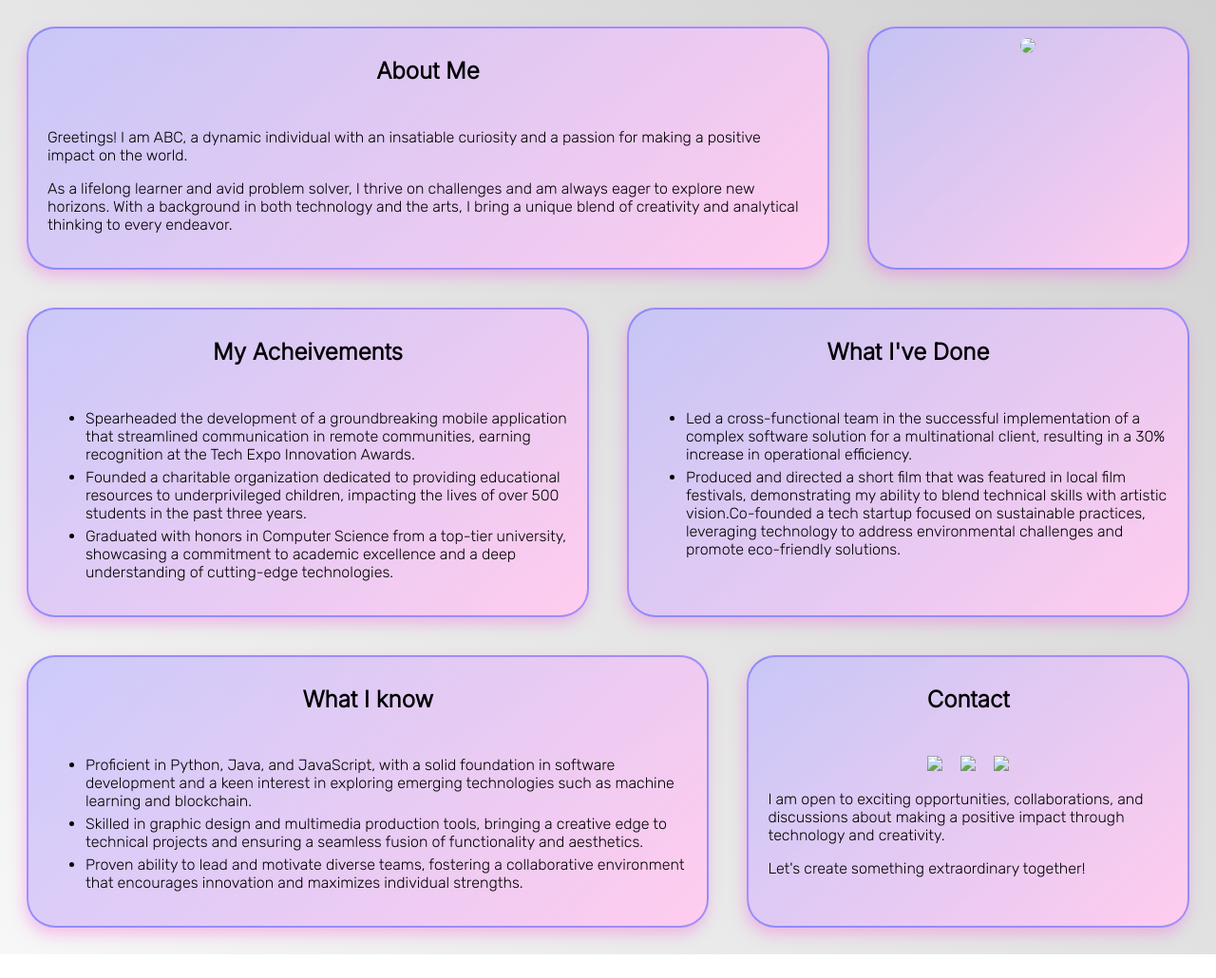
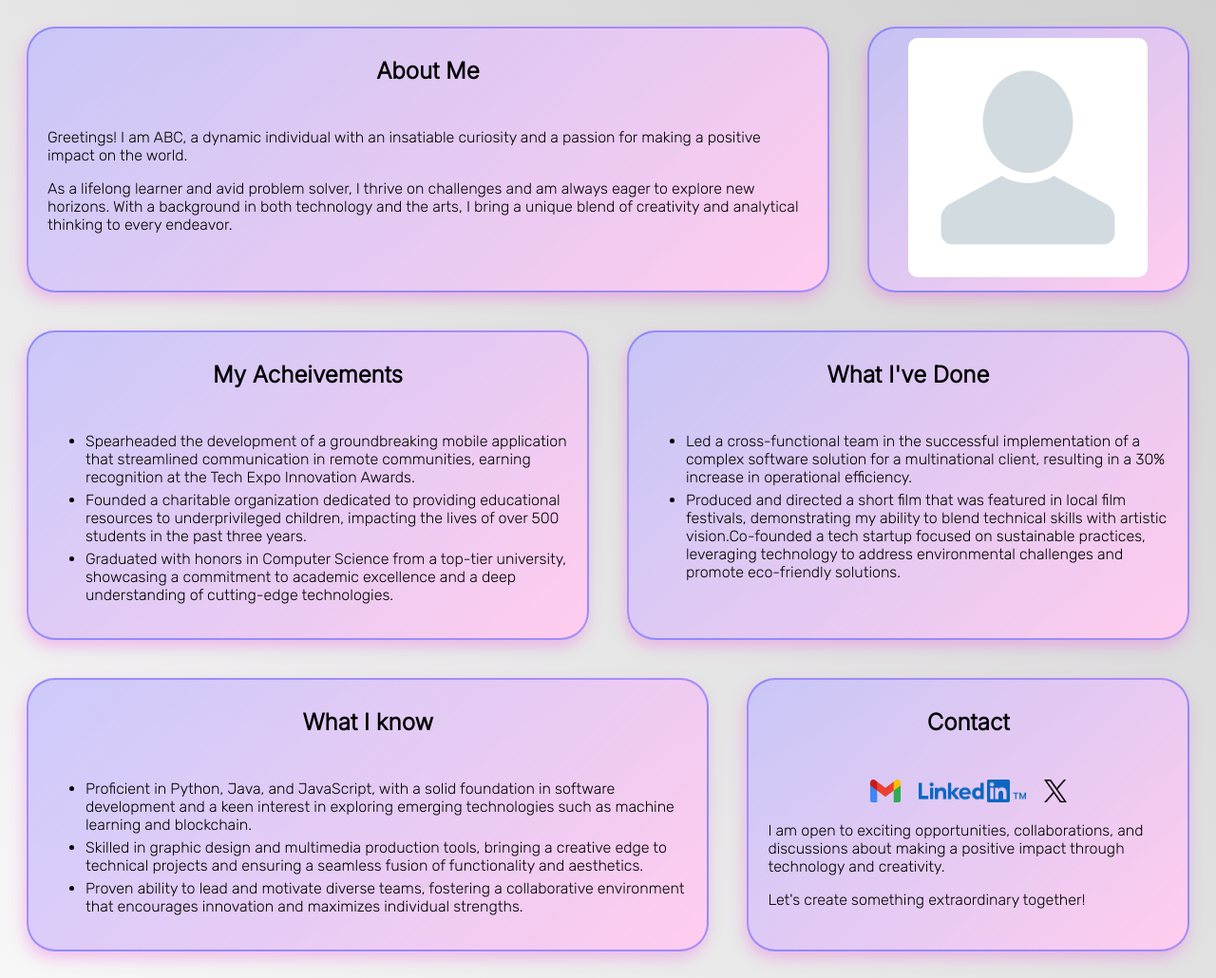
Before and after one commit to srajan0149/PPW, a plain HTML site: page index.html in a window 1280 px wide. Shown: the whole page at 95% size. Before the commit the page ends 1005 px from the top, so only its background shows below. Drawn offline with Linux system fonts and the light colour scheme; files that its build step writes are made by us from their sources; a script that the page names is missing.

Commit message:
minor fix

```diff
--- a/index.html
+++ b/index.html
@@ -5,7 +5,7 @@
 		<link rel="preconnect" href="https://fonts.googleapis.com">
 <link rel="preconnect" href="https://fonts.gstatic.com" crossorigin>
 <link href="https://fonts.googleapis.com/css2?family=Inter:wght@300&family=Rubik:wght@300&display=swap" rel="stylesheet">
-		<link rel="stylesheet" href="./clean.css">
+		<link rel="stylesheet" href="./themes/clean.css">
 		<script src="./main.js"></script>
 	</head>
 	<body>
@@ -18,7 +18,7 @@
 				</div>
 			</div>
 			<div class="box" style="text-align:center">
-				<img src="./person.jpg" style="border-radius:10px;width:80%">
+				<img src="./images/person.jpg" style="border-radius:10px;width:80%">
 			</div>
 			<div class="box">
 				<h2>My Acheivements</h2>
@@ -54,9 +54,9 @@
 				<h2>Contact</h2>
 				<div class="content">
 					<p style="text-align:center;">
-					<a href="mailto:abcxyz@gmail.com"><img src="./gmail.png" style="height:1.5em;margin-right:7.5px;"/><a>
-					<a href="https://linked.in/abcxyz"><img src="./linkedin.png" style="height:1.5em;margin-right:7.5px;margin-left:7.5px"/></a>
-					<a href="https://twitter.com/abcxyz"/><img src="./x-black.png" style="height:1.5em;margin-left:7.5px;"></a></p>
+					<a href="mailto:abcxyz@gmail.com"><img src="./images/gmail.png" style="height:1.5em;margin-right:7.5px;"/><a>
+					<a href="https://linked.in/abcxyz"><img src="./images/linkedin.png" style="height:1.5em;margin-right:7.5px;margin-left:7.5px"/></a>
+					<a href="https://twitter.com/abcxyz"/><img src="./images/x-black.png" style="height:1.5em;margin-left:7.5px;"></a></p>
 					<p>I am open to exciting opportunities, collaborations, and discussions about making a positive impact through technology and creativity.</p>
 					<p> Let's create something extraordinary together!</p>
 				</div>
```
